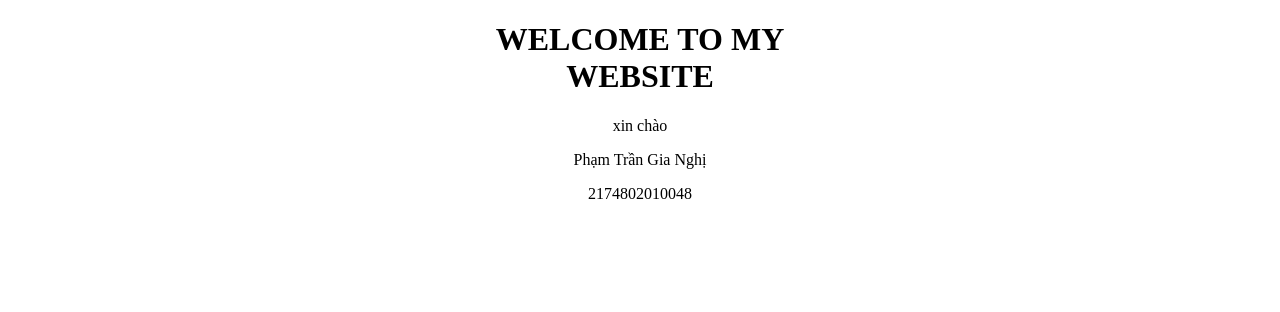
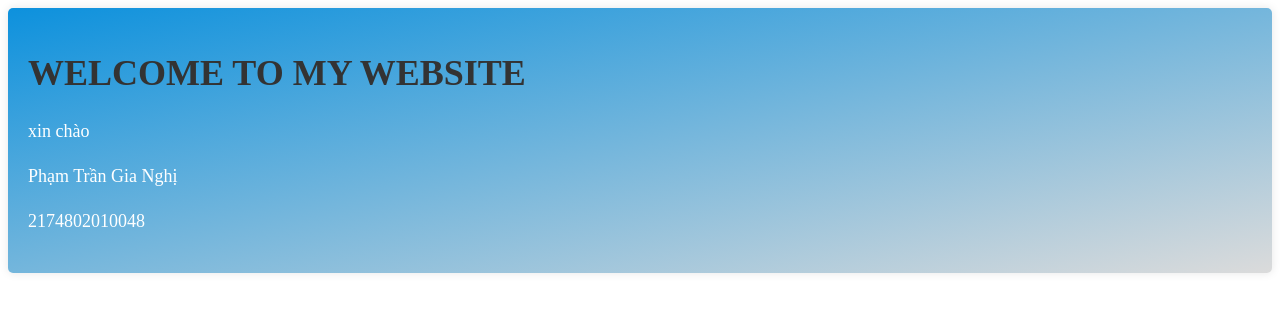
Before and after one commit to GiaMinhHai/netlify-app, a plain HTML site: page index.html in a window 1280 px wide. Drawn offline with Linux system fonts and the light colour scheme.

Commit message:
Update style.css

```diff
--- a/style.css
+++ b/style.css
@@ -1,6 +1,22 @@
 .container{
-    margin-left: auto;
-    margin-right: auto;
-    width: 400px;
-    text-align: center;
-}
+
+        background-image: linear-gradient(to bottom right, #0d91dd, #dbdbdb);
+        color: #fff;
+        padding: 20px;
+        border-radius: 5px;
+        box-shadow: 0 0 10px rgba(0, 0, 0, 0.1);
+
+
+      h1 {
+        color: #333;
+        font-size: 36px;
+      }
+
+      h2 {
+        font-size: 24px;
+      }
+
+      p {
+        font-size: 18px;
+        line-height: 1.5;
+      }
```
